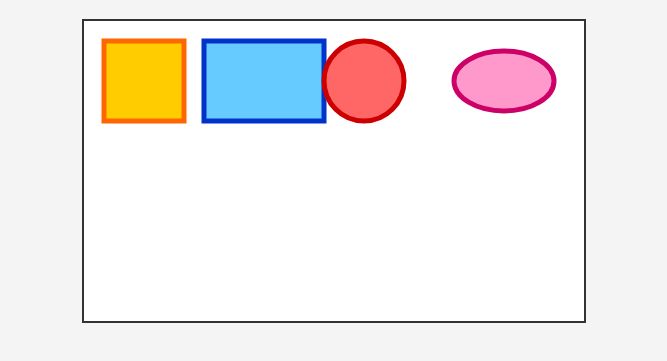
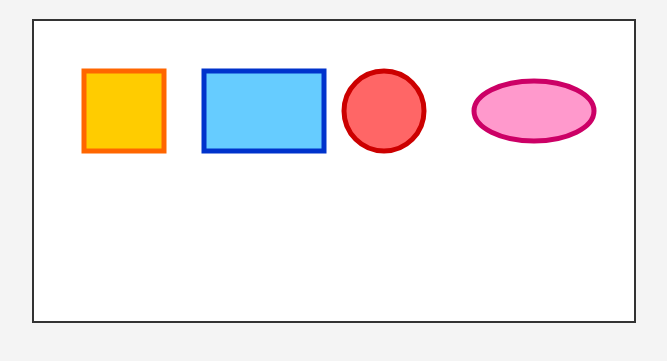
Before and after one commit to omnimon/hillel_lesson13_svg, a plain HTML site: page index.html in a window 1280 px wide. Shown: the part 61-422 px from the top of the page, without its empty margins (306-973 px from the left). Drawn offline with Linux system fonts and the light colour scheme; files that its build step writes are made by us from their sources.

Commit message:
Spacing fixes

```diff
--- a/index.html
+++ b/index.html
@@ -4,22 +4,15 @@
     <meta charset="UTF-8" />
     <meta name="viewport" content="width=device-width, initial-scale=1.0" />
     <title>SVG Фігури</title>
-    <link rel="stylesheet" href="styles.css" />
+    <link rel="stylesheet" href="css/styles.css" />
   </head>
   <body>
     <h1>SVG Фігури</h1>
-    <svg width="500" height="300">
-      <!-- Квадрат -->
-      <rect class="square" x="20" y="20" width="80" height="80" />
-
-      <!-- Прямокутник -->
-      <rect class="rectangle" x="120" y="20" width="120" height="80" />
-
-      <!-- Коло -->
-      <circle class="circle animated" cx="280" cy="60" r="40" />
-
-      <!-- Еліпс -->
-      <ellipse class="ellipse" cx="420" cy="60" rx="50" ry="30" />
+    <svg width="600" height="300" viewBox="0 0 600 300">
+      <rect class="square" x="50" y="50" width="80" height="80" />
+      <rect class="rectangle" x="170" y="50" width="120" height="80" />
+      <circle class="circle animated" cx="350" cy="90" r="40" />
+      <ellipse class="ellipse" cx="500" cy="90" rx="60" ry="30" />
     </svg>
   </body>
 </html>
```
